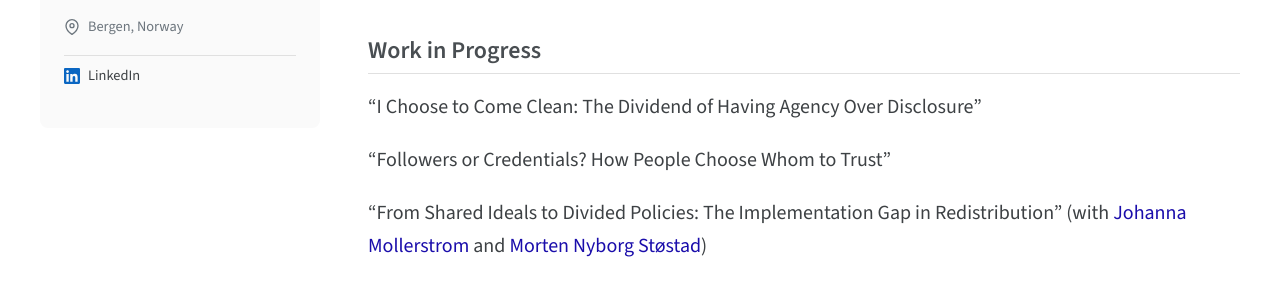
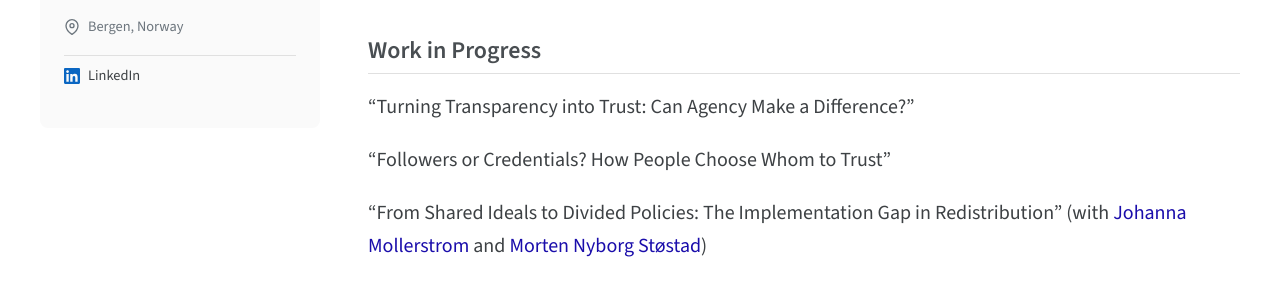
Before and after one commit to barnabas-bakucz/barnabas-bakucz.github.io, a Jekyll site: the page built from index.md, in a window 1280 px wide. Shown: the part 397-685 px from the top of the page. Built offline with Jekyll 4.4.1, drawn with Linux system fonts in a browser that asks for light colours.

Commit message:
update main

```diff
--- a/index.md
+++ b/index.md
@@ -12,7 +12,7 @@ My research interests lie at the intersection of behavioral and public economics
 
 ## Work in Progress
 
-"I Choose to Come Clean: The Dividend of Having Agency Over Disclosure"
+"Turning Transparency into Trust: Can Agency Make a Difference?"
 
 "Followers or Credentials? How People Choose Whom to Trust"
 
```
